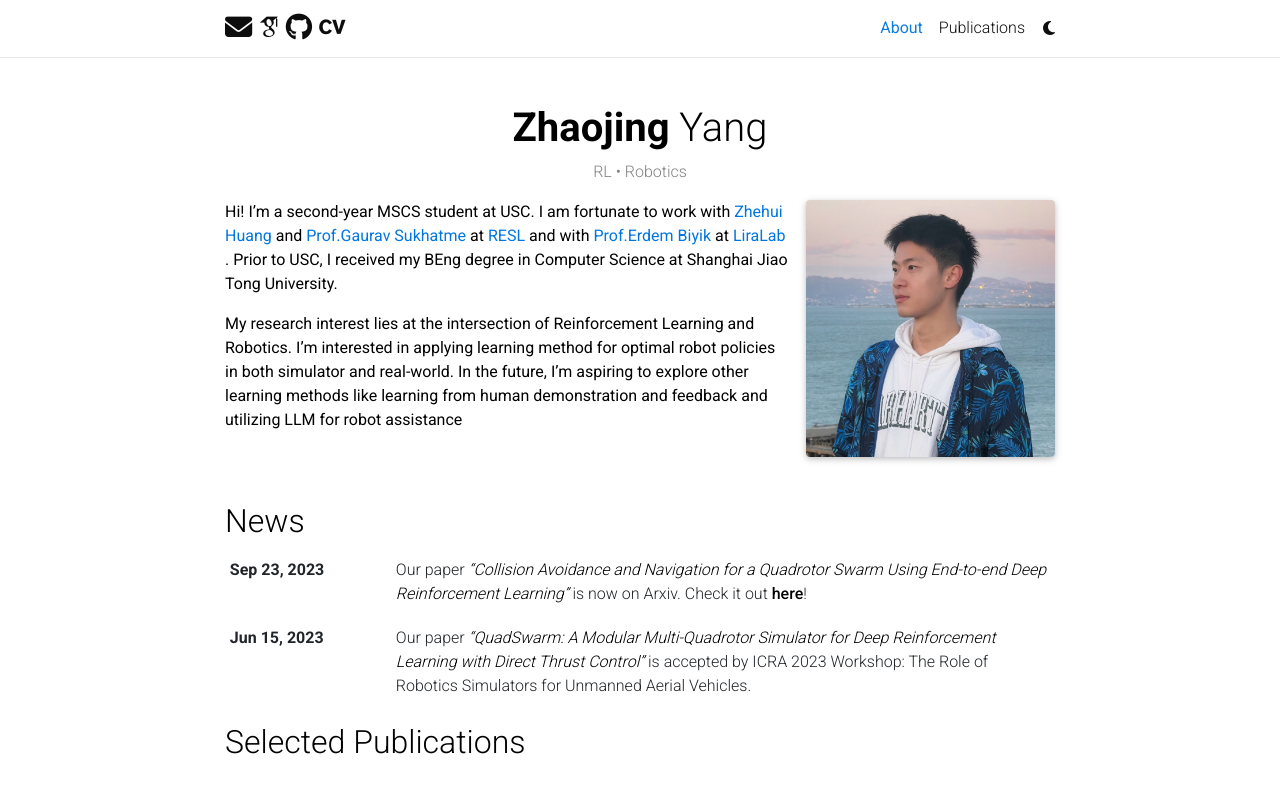
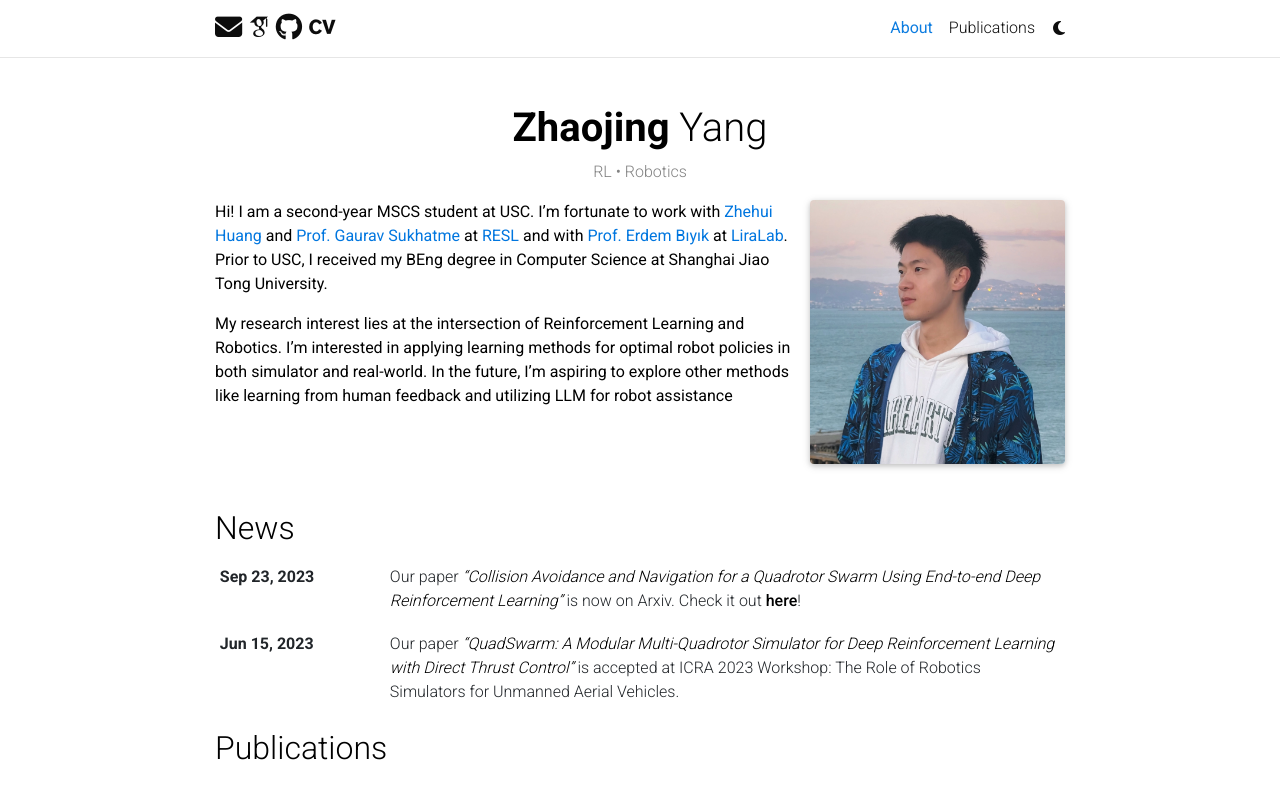
Before and after one commit to yang-zj1026/yang-zj1026.github.io, a Jekyll site: the page built from _pages/about.md, in a window 1280 px wide and 1050 px high, cut to the strip 0-790 px from the top of the window. Built offline with Jekyll 4.4.1, drawn with Linux system fonts in a browser that asks for light colours; some web fonts are replaced; comment, search, counter and statistics services are not loaded; a style sheet for code colours, icons or effects is not loaded.

Commit message:
Minor modifications

```diff
--- a/_bibliography/papers.bib
+++ b/_bibliography/papers.bib
@@ -1,12 +1,13 @@
 @article{huang2023collision,
   title={Collision Avoidance and Navigation for a Quadrotor Swarm Using End-to-end Deep Reinforcement Learning},
   author={Huang*, Zhehui and Yang*, Zhaojing and Krupani, Rahul and {\c{S}}enba{\c{s}}lar, Bask{\i}n and Batra, Sumeet and Sukhatme, Gaurav S},
-  journal={arXiv preprint arXiv:2309.13285},
+  journal={Under Review},
   year={2023},
   pdf={https://arxiv.org/pdf/2309.13285.pdf},
   arxiv={2309.13285},
   website={https://sites.google.com/view/obst-avoid-swarm-rl},
   preview={quad_avoid.png},
+  code={https://github.com/Zhehui-Huang/quad-swarm-rl},
   selected={true},
 }
 
--- a/_config.yml
+++ b/_config.yml
@@ -50,7 +50,7 @@
 footer_fixed: false
 
 # Dimensions
-max_width: 860px
+max_width: 880px
 
 # TODO: add layout settings (single page vs. multi-page)
 
--- a/_layouts/about.html
+++ b/_layouts/about.html
@@ -55,7 +55,7 @@
 
           <!-- Selected papers -->
           {% if page.selected_papers -%}
-            <h2><a href="{{ '/publications/' | relative_url }}" style="color: inherit;">Selected Publications</a></h2>
+            <h2><a href="{{ '/publications/' | relative_url }}" style="color: inherit;">Publications</a></h2>
             {%- include selected_papers.html %}
           {%- endif %}
 
--- a/_pages/about.md
+++ b/_pages/about.md
@@ -20,16 +20,15 @@
 social: true  # includes social icons at the bottom of the page
 ---
 
-Hi! I'm a second-year MSCS student at USC.
-I am fortunate to work with [Zhehui Huang](https://zhehui-huang.github.io/) and [Prof.Gaurav Sukhatme](https://viterbi.usc.edu/directory/faculty/Sukhatme/Gaurav)
-at [RESL](https://robotics.usc.edu/resl/) and with [Prof.Erdem Biyik](https://ebiyik.github.io/) at [LiraLab](https://liralab.usc.edu/)
-.
+Hi! I am a second-year MSCS student at USC.
+I'm fortunate to work with [Zhehui Huang](https://zhehui-huang.github.io/) and [Prof. Gaurav Sukhatme](https://viterbi.usc.edu/directory/faculty/Sukhatme/Gaurav)
+at [RESL](https://robotics.usc.edu/resl/) and with [Prof. Erdem Bıyık](https://ebiyik.github.io/) at [LiraLab](https://liralab.usc.edu/).
 Prior to USC, I received my BEng degree in Computer Science at Shanghai Jiao Tong University.
 
 
 My research interest lies at the intersection of Reinforcement Learning and Robotics.
-I’m interested in applying learning method for optimal robot policies in both simulator and real-world.
-In the future, I’m aspiring to explore other learning methods like learning from human demonstration and feedback and utilizing LLM for robot assistance
+I’m interested in applying learning methods for optimal robot policies in both simulator and real-world.
+In the future, I’m aspiring to explore other methods like learning from human feedback and utilizing LLM for robot assistance
 
 [//]: # (Write your biography here. Tell the world about yourself. Link to your favorite [subreddit]&#40;http://reddit.com&#41;. You can put a picture in, too. The code is already in, just name your picture `prof_pic.jpg` and put it in the `img/` folder.)
 
```
Also changed, not shown: _layouts/bib.html (+4 -4 lines), _news/icra2023_workshop.md (+1 -1 lines), _pages/publications.md (+1 -1 lines).
